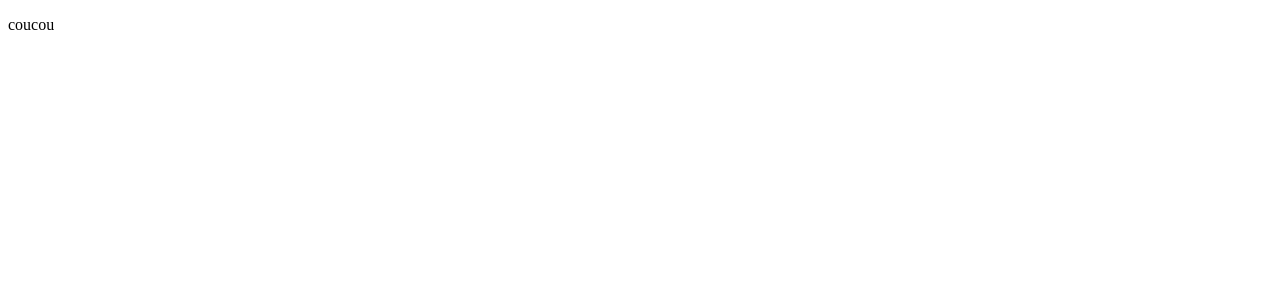
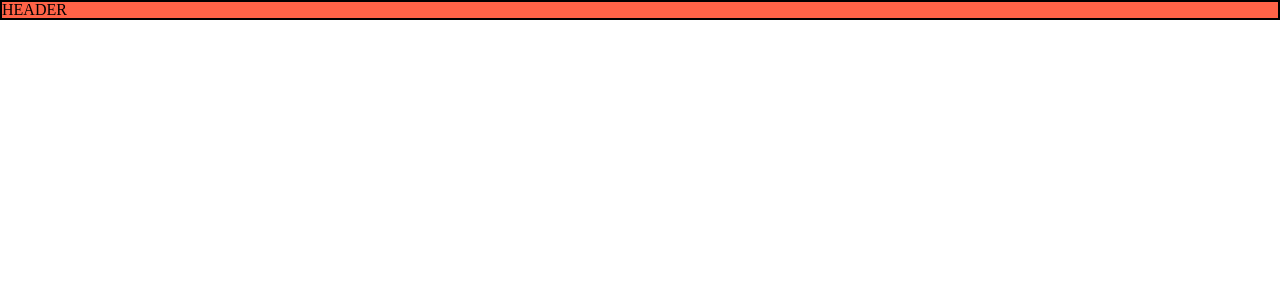
Before and after one commit to ThomasDCW/backendtraining, a React (Vite) app in the folder frontend/: page / in a window 1280 px wide. Shown: the top 300 px of the page. Built offline with nearby package versions, Linux system fonts and the light colour scheme.

Commit message:
create header comp

```diff
--- a/frontend/package.json
+++ b/frontend/package.json
@@ -12,7 +12,9 @@
   "dependencies": {
     "prop-types": "^15.8.1",
     "react": "^18.0.0",
-    "react-dom": "^18.0.0"
+    "react-dom": "^18.0.0",
+    "styled-components": "^5.3.5",
+    "styled-reset": "^4.4.1"
   },
   "devDependencies": {
     "@vitejs/plugin-react": "^1.0.7",
--- a/frontend/src/App.jsx
+++ b/frontend/src/App.jsx
@@ -1,7 +1,8 @@
+import Header from "@components/Header";
 function App() {
   return (
     <div className="App">
-      <p>coucou</p>
+      <Header />
     </div>
   );
 }
--- /dev/null
+++ b/frontend/src/components/Header/index.jsx
@@ -0,0 +1,4 @@
+import SHeader from "./style";
+export default function Header() {
+  return <SHeader>HEADER</SHeader>;
+}
--- /dev/null
+++ b/frontend/src/components/Header/style.jsx
@@ -0,0 +1,6 @@
+import styled from "styled-components";
+
+export default styled.header`
+  background-color: tomato;
+  border: 2px solid black;
+`;
--- a/frontend/src/main.jsx
+++ b/frontend/src/main.jsx
@@ -1,5 +1,6 @@
 import React from "react";
 import ReactDOM from "react-dom/client";
+import reset, { Reset } from "styled-reset";
 
 import App from "./App";
 
@@ -7,6 +8,7 @@ const root = ReactDOM.createRoot(document.getElementById("root"));
 
 root.render(
   <React.StrictMode>
+    <Reset />
     <App />
   </React.StrictMode>
 );
```
Also changed, not shown: 1 other file (tests, documents, lock files or other folders).
